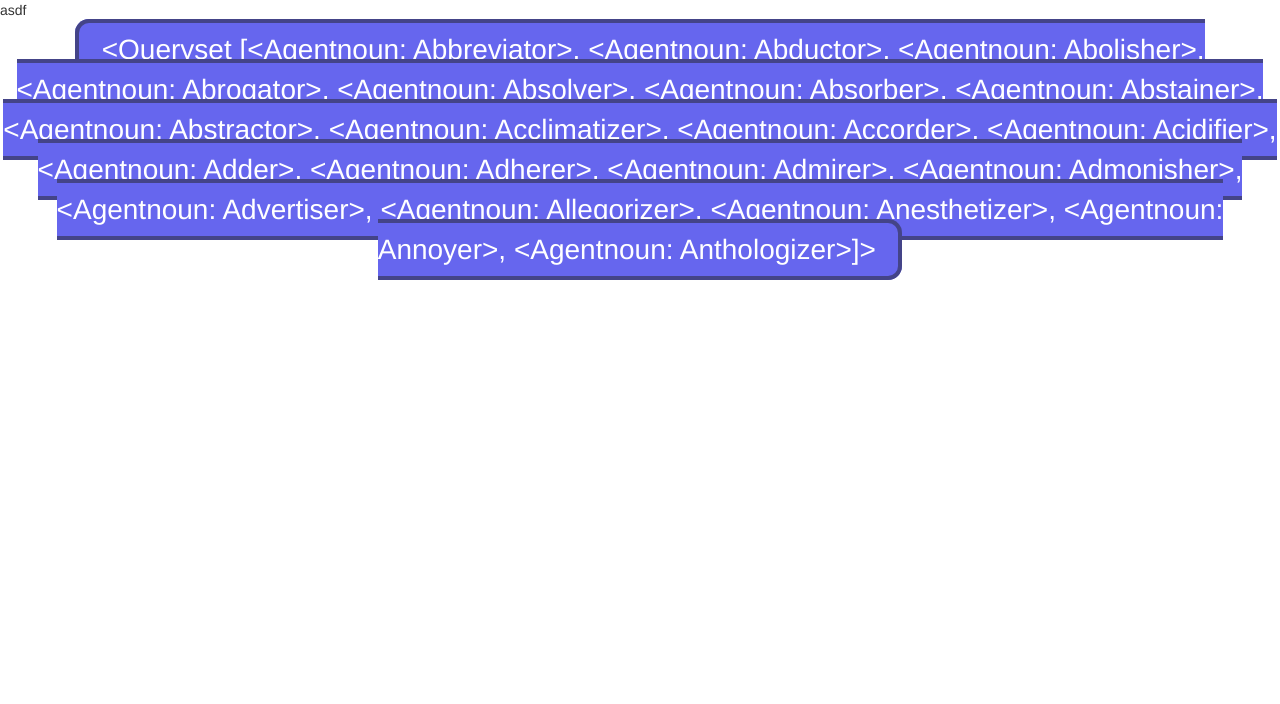
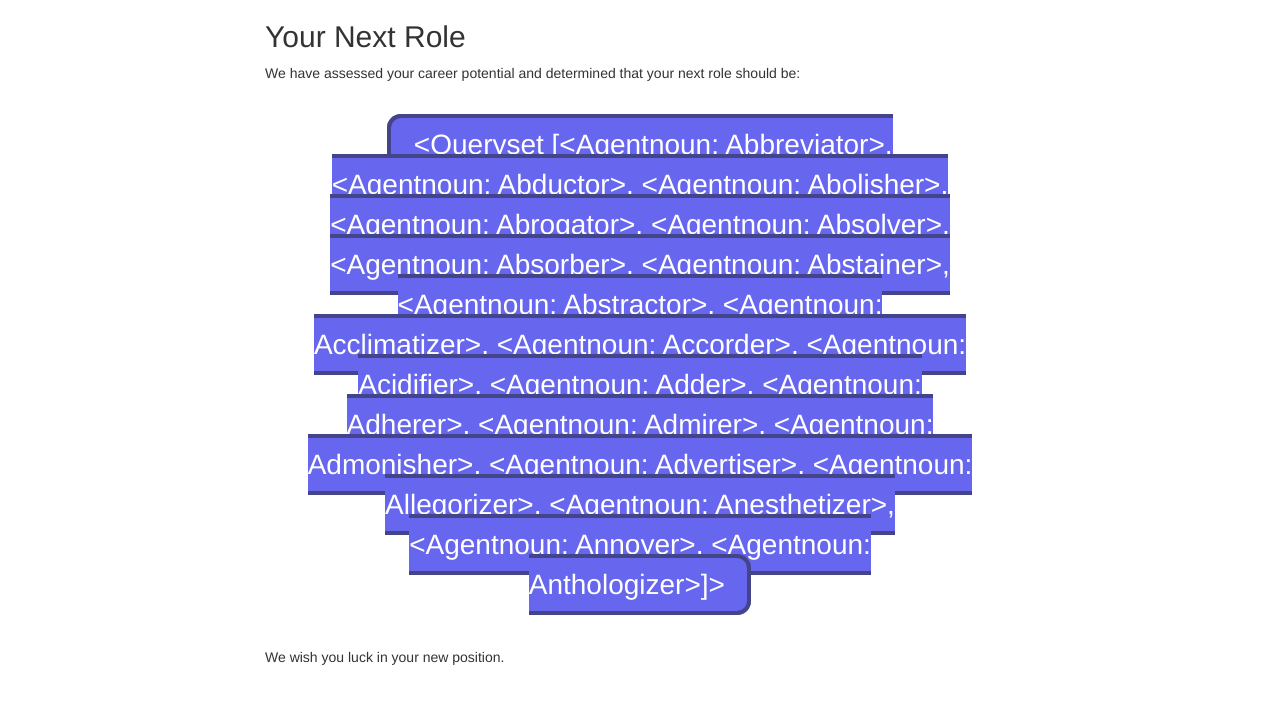
Before and after one commit to Joeboy/yournextrole, a Django app: template roles/templates/home.html in a window 1280 px wide. Shown: the top 704 px of the page. Run offline with Django 3.2, Linux system fonts and the light colour scheme; the template is opened without the code that fills it: values that come from a table or form of the project are taken from there, others are empty; data comes from the database, SQL or seed files in the repository; some libraries are stand-ins or nearby versions.

Commit message:
Minor text / formatting tweaks

```diff
--- a/roles/models.py
+++ b/roles/models.py
@@ -7,6 +7,7 @@ class Homonym(models.Model):
     def __str__(self):
         return self.word
 
+
 class AgentNoun(models.Model):
     word = models.TextField(unique=True)
 
--- a/roles/templates/home.html
+++ b/roles/templates/home.html
@@ -5,7 +5,7 @@
     <meta http-equiv="X-UA-Compatible" content="IE=edge">
     <meta name="viewport" content="width=device-width, initial-scale=1">
     <!-- The above 3 meta tags *must* come first in the head; any other head content must come *after* these tags -->
-    <title>Bootstrap 101 Template</title>
+    <title>Your Next Role</title>
 
     <!-- Bootstrap -->
     <!--link href="css/bootstrap.min.css" rel="stylesheet"-->
@@ -23,6 +23,8 @@
     <style>
 #yournextrole {
     text-align: center;
+    padding: 1em 1em 1em 1em;
+    margin: 2em;
 }
 
 #yournextrole p {
@@ -34,15 +36,30 @@
     border: 4px solid #448;
     color: #fff;
 }
+
+#container {
+    width: 750px;
+    text-align: c;
+/*   background-color: #eee;*/
+    margin-left: auto;
+    margin-right: auto;
+}
+
     </style>
     <script src="https://ajax.googleapis.com/ajax/libs/jquery/1.12.4/jquery.min.js"></script>
     <script src="https://maxcdn.bootstrapcdn.com/bootstrap/3.3.7/js/bootstrap.min.js" integrity="sha384-Tc5IQib027qvyjSMfHjOMaLkfuWVxZxUPnCJA7l2mCWNIpG9mGCD8wGNIcPD7Txa" crossorigin="anonymous"></script>
   </head>
   <body>
-  <p>asdf</p>
-<div id="yournextrole">
-<p>{{ level|title }} {{ noun|title }} {{ agent_noun|title }}</p>
-</div>
+  <div id="container">
+  <h2>Your Next Role</h2>
+  <p>We have assessed your career potential and determined that your next role should be:</p>
+  <div id="yournextrole">
+    <p>{{ level|title }} {{ noun|title }} {{ agent_noun|title }}</p>
+  </div>
+  <p>We wish you luck in your new position.</p>
+
+  </div>
+
 
   </body>
 </html>
--- a/roles/views.py
+++ b/roles/views.py
@@ -29,7 +29,6 @@ def home(request):
         offset floor(random() * (select count(*) from {0}))
     '''.format(Homonym._meta.db_table))[0]
 
-
     return render(request, 'home.html', context={
         'level': level,
         'agent_noun': agent_noun.word,
```
